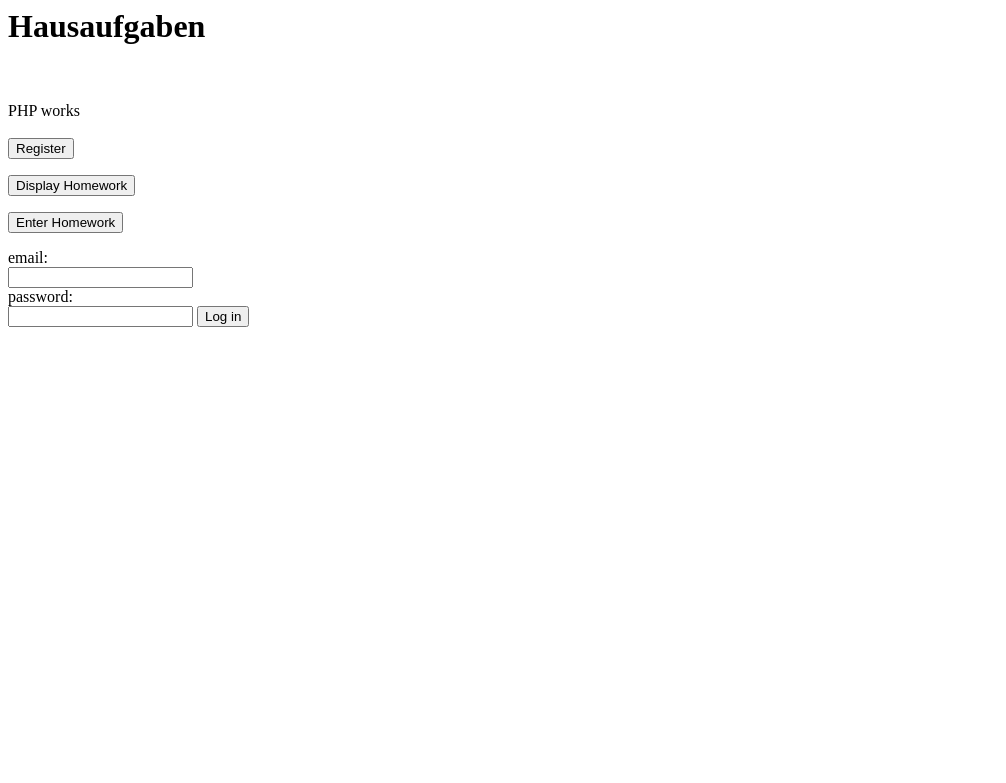
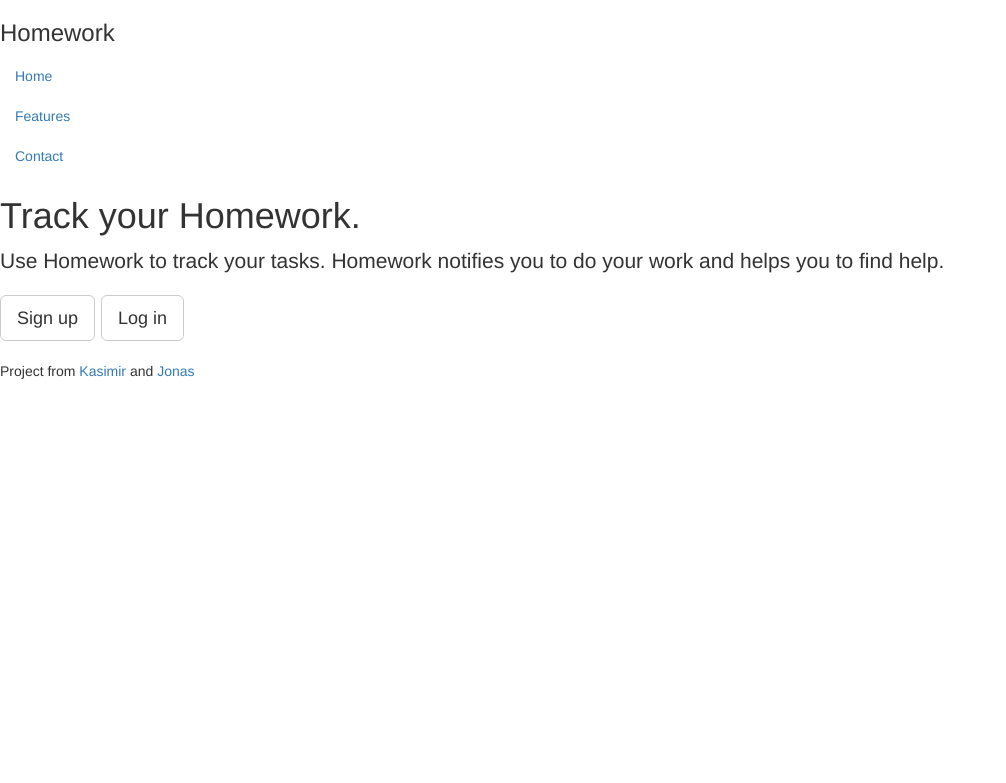
Before and after one commit to ottojo/hausaufgaben, a PHP site: page / in a window 1280 px wide. Shown: the top 783 px of the page, without its empty margins (0-1006 px from the left). Run offline with PHP 8.4, Linux system fonts and the light colour scheme; some libraries are stand-ins or nearby versions.

Commit message:
added design to index

```diff
--- a/index.php
+++ b/index.php
@@ -1,39 +1,152 @@
-<html>
-	<body>
-		<h1>Hausaufgaben</h1>
-		<br>
-		<br>
-		<?php echo("PHP works"); ?>
-		<br>
-		<br>
-		<form action="./register.php">
-			<input type="submit" value="Register">
-		</form>
-		<form action="./displayHomework.php">
-			<input type="submit" value="Display Homework">
-		</form>
-		<form action="./enterHomework.php">
-			<input type="submit" value="Enter Homework">
-		</form>
+<!DOCTYPE html>
+<html lang="en">
+<head>
+    <meta charset="utf-8">
+    <meta http-equiv="X-UA-Compatible" content="IE=edge">
+    <meta name="viewport" content="width=device-width, initial-scale=1">
+    <link rel="icon" href="../../favicon.ico">
+
+    <title>Homework</title>
+
+    <!-- Bootstrap core CSS -->
+    <link rel="stylesheet" href="https://maxcdn.bootstrapcdn.com/bootstrap/3.3.6/css/bootstrap.min.css"
+          integrity="sha384-1q8mTJOASx8j1Au+a5WDVnPi2lkFfwwEAa8hDDdjZlpLegxhjVME1fgjWPGmkzs7" crossorigin="anonymous">
+
+    <!-- Custom styles for this template -->
+    <link href="cover.css" rel="stylesheet">
 
 
+    <!-- HTML5 shim and Respond.js for IE8 support of HTML5 elements and media queries -->
+    <!--[if lt IE 9]>
+    <script src="https://oss.maxcdn.com/html5shiv/3.7.2/html5shiv.min.js"></script>
+    <script src="https://oss.maxcdn.com/respond/1.4.2/respond.min.js"></script>
+    <![endif]-->
+</head>
+
+<body>
+
+<!-- Modal for Signup -->
+<div class="modal fade" id="signup" tabindex="-1" role="dialog">
+    <div class="modal-dialog" role="document">
+        <div class="modal-content">
+            <div class="modal-header">
+                <button type="button" class="close" data-dismiss="modal" aria-label="Close"><span
+                        aria-hidden="true">&times;</span></button>
+                <h4 class="modal-title">Sign up</h4>
+            </div>
+            <form action="./register.php" method="post">
+                <div class="modal-body">
+                    <div class="form-group">
+                        <label for="signupFirstname">First Name</label>
+                        <input class="form-control" type="text" name="firstname" id="signupFirstname" placeholder="First Name">
+                    </div>
+                    <div class="form-group">
+                        <label for="signupLastname">Last Name</label>
+                        <input class="form-control" type="text" name="lastname" id="signupLastname" placeholder="Last Name">
+                    </div>
+                    <div class="form-group">
+                        <label for="signupEmail">Email address</label>
+                        <input class="form-control" type="email" name="email" id="signupEmail" placeholder="Email">
+                    </div>
+                    <div class="form-group">
+                        <label for="signupPassword">Password</label>
+                        <input class="form-control" type="password" name="password" id="signupPassword" placeholder="Password">
+                    </div>
+                </div>
+                <div class="modal-footer">
+                    <button type="button" class="btn btn-default" data-dismiss="modal">Close</button>
+                    <button type="submit" class="btn btn-primary">Sign up</button>
+                </div>
+                </form>
+        </div>
+    </div>
+</div>
+
+<!-- Modal for Login -->
+<div class="modal fade" id="login" tabindex="-1" role="dialog">
+    <div class="modal-dialog" role="document">
+        <div class="modal-content">
+
+            <div class="modal-header">
+                <button type="button" class="close" data-dismiss="modal" aria-label="Close"><span
+                        aria-hidden="true">&times;</span></button>
+                <h4 class="modal-title">Log in</h4>
+            </div>
+            <form action="login.php" method="post">
+                <div class="modal-body">
+                    <div class="form-group">
+                        <label for="loginEmail">Email address</label>
+                        <input type="email" class="form-control" id="loginEmail" placeholder="Email" name="email">
+                    </div>
+                    <div class="form-group">
+                        <label for="loginPassword">Password</label>
+                        <input type="password" class="form-control" id="loginPassword" placeholder="Password"
+                               name="password">
+                    </div>
+                </div>
+                <div class="modal-footer">
+                    <button type="button" class="btn btn-default" data-dismiss="modal">Close</button>
+                    <button type="submit" class="btn btn-primary">Log in</button>
+                </div>
+            </form>
+        </div>
+    </div>
+</div>
+
+<div class="site-wrapper">
+
+    <div class="site-wrapper-inner">
+
+        <div class="cover-container">
+
+            <div class="masthead clearfix">
+                <div class="inner">
+                    <h3 class="masthead-brand">Homework</h3>
+                    <nav>
+                        <ul class="nav masthead-nav">
+                            <li class="active"><a href="#">Home</a></li>
+                            <li><a href="#">Features</a></li>
+                            <li><a href="#">Contact</a></li>
+                        </ul>
+                    </nav>
+                </div>
+            </div>
+
+            <div class="inner cover">
+                <h1 class="cover-heading">Track your Homework.</h1>
+
+                <p class="lead">Use Homework to track your tasks. Homework notifies you to do your work and helps
+                    you to
+                    find help.</p>
+
+                <p class="lead">
+                    <a href="#" class="btn btn-lg btn-default" data-toggle="modal" data-target="#signup">Sign up</a>
+                    <a
+                        href="#" class="btn btn-lg btn-default" data-toggle="modal" data-target="#login">Log in</a>
+                </p>
+            </div>
 
 
-		<div>
-		<form action="login.php" method="post">
+            <div class="mastfoot">
+                <div class="inner">
+                    <p>Project from <a href="https://github.com/conwear">Kasimir</a> and <a
+                            href="https://github.com/ottojo">Jonas</a></p>
+                </div>
+            </div>
 
-		email: <br>
-		<input type="text" name="email"> <br>
+        </div>
 
-		password: <br>
-		<input type="password" name="password">
+    </div>
 
-		<input type="submit" value="Log in">
+</div>
 
-		</form>
-		</div>
+<!-- Bootstrap core JavaScript
+================================================== -->
+<!-- Placed at the end of the document so the pages load faster -->
+<script src="https://ajax.googleapis.com/ajax/libs/jquery/1.11.3/jquery.min.js"></script>
+<script src="https://maxcdn.bootstrapcdn.com/bootstrap/3.3.6/js/bootstrap.min.js"
+        integrity="sha384-0mSbJDEHialfmuBBQP6A4Qrprq5OVfW37PRR3j5ELqxss1yVqOtnepnHVP9aJ7xS"
+        crossorigin="anonymous"></script>
 
-
-
-	</body>
+</body>
 </html>
```
